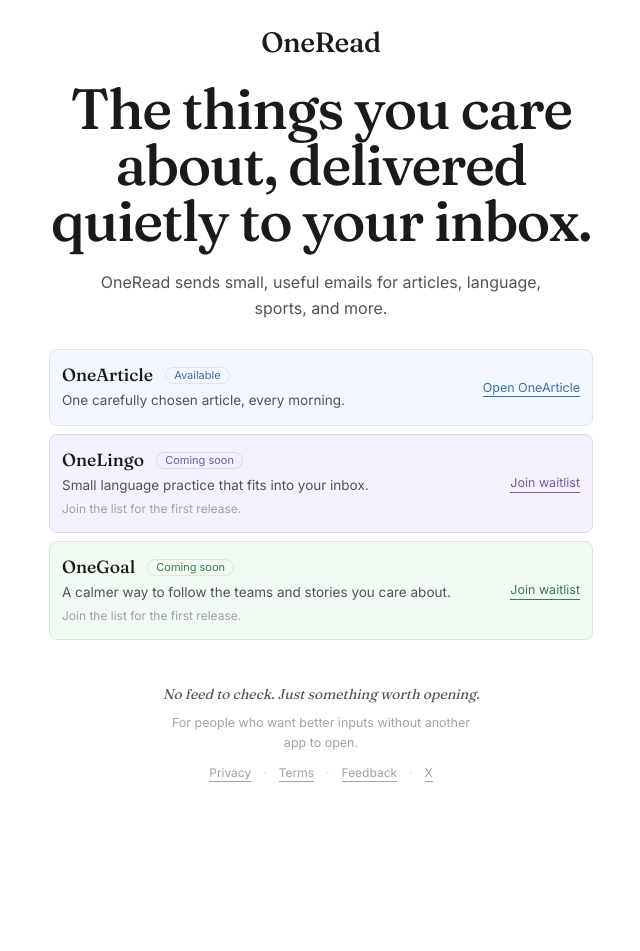
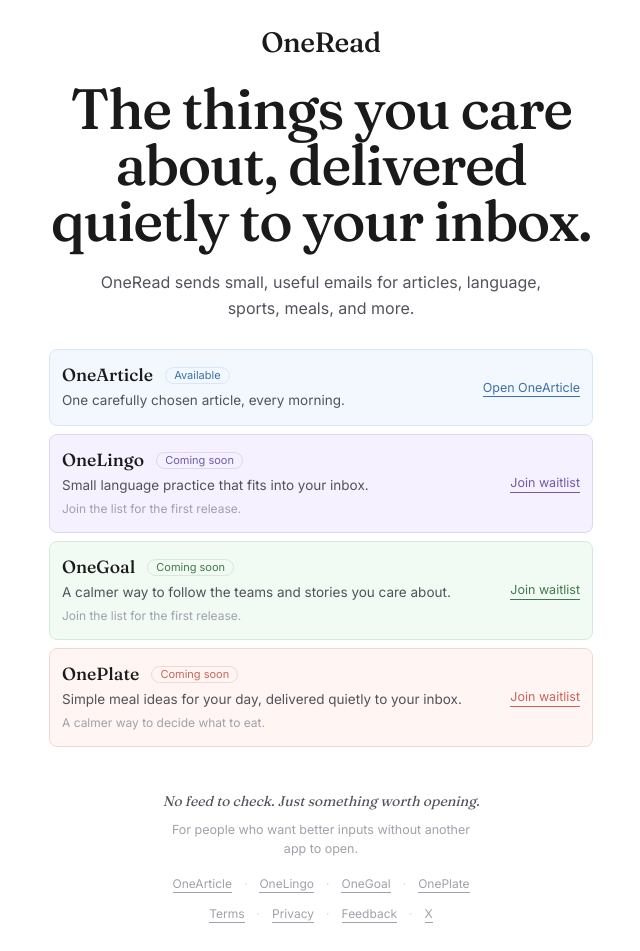
Before and after one commit to TerekliTahaBerk/one-read, a Next.js app: page / in a window 1280 px wide. Shown: the whole page, without its empty margins (319-959 px from the left). Before the commit the page ends 810 px from the top, so only its background shows below. Built offline with nearby package versions, Linux system fonts and the light colour scheme.

Commit message:
OnePlate

```diff
--- a/app/globals.css
+++ b/app/globals.css
@@ -5,6 +5,11 @@
 @layer base {
   :root {
     color-scheme: light;
+    --one-plate-bg: #FFF6F3;
+    --one-plate-accent: #C96457;
+    --one-plate-border: #F1D6D1;
+    --one-plate-surface: #FFEDEA;
+    --one-plate-hover: #FFE3DD;
   }
 
   html,
--- a/app/layout.tsx
+++ b/app/layout.tsx
@@ -20,7 +20,7 @@ const inter = Inter({
 export const metadata: Metadata = {
   title: "OneRead — Quiet daily emails for what you care about.",
   description:
-    "OneRead is a family of quiet daily emails for learning, reading, language, sports, and more. No app. No feed. No noise.",
+    "OneRead is a family of quiet daily emails for learning, reading, language, sports, meals, and more. No app. No feed. No noise.",
   openGraph: {
     title: "OneRead",
     description:
--- a/app/page.tsx
+++ b/app/page.tsx
@@ -33,6 +33,16 @@ const PRODUCTS = [
     href: WAITLIST_FORM_URL,
     external: true,
     theme: "goal",
+  },
+  {
+    name: "OnePlate",
+    description: "Simple meal ideas for your day, delivered quietly to your inbox.",
+    status: "Coming soon",
+    cta: "Join waitlist",
+    note: "A calmer way to decide what to eat.",
+    href: WAITLIST_FORM_URL,
+    external: true,
+    theme: "plate",
   },
 ] as const;
 
@@ -85,7 +95,7 @@ export default function HomePage() {
             "
           >
             OneRead sends small, useful emails for articles, language, sports,
-            and more.
+            meals, and more.
           </p>
 
           <div
@@ -105,6 +115,7 @@ export default function HomePage() {
       <Footer
         tagline="No feed to check. Just something worth opening."
         showManifesto
+        showProducts
       />
     </main>
   );
--- a/components/Footer.tsx
+++ b/components/Footer.tsx
@@ -13,7 +13,7 @@ type Props = {
   backLabel?: string;
   /** Show the small OneRead brand line (homepage). */
   showManifesto?: boolean;
-  /** Show the product links row: OneArticle · OneLingo · OneGoal (homepage). */
+  /** Show the product links row: OneArticle · OneLingo · OneGoal · OnePlate (homepage). */
   showProducts?: boolean;
 };
 
@@ -21,6 +21,7 @@ const PRODUCT_LINKS = [
   { label: "OneArticle", href: "/article", external: false },
   { label: "OneLingo", href: WAITLIST_FORM_URL, external: true },
   { label: "OneGoal", href: WAITLIST_FORM_URL, external: true },
+  { label: "OnePlate", href: WAITLIST_FORM_URL, external: true },
 ] as const;
 
 export function Footer({
@@ -49,7 +50,7 @@ export function Footer({
       {showProducts && (
         <nav
           aria-label="Products"
-          className="mt-4 flex items-center gap-3 text-[12px] text-fog font-sans"
+          className="mt-4 flex flex-wrap items-center justify-center gap-3 text-[12px] text-fog font-sans"
         >
           {PRODUCT_LINKS.map((p, i) => (
             <span key={p.label} className="flex items-center gap-3">
@@ -82,20 +83,20 @@ export function Footer({
 
       <nav
         aria-label="Footer"
-        className="mt-3 flex items-center gap-3 text-[12px] text-fog font-sans"
+        className="mt-3 flex flex-wrap items-center justify-center gap-3 text-[12px] text-fog font-sans"
       >
+        <Link
+          href="/terms"
+          className="link-underline transition-colors duration-200 hover:text-ink"
+        >
+          Terms
+        </Link>
+        <span aria-hidden="true" className="text-line-strong">·</span>
         <Link
           href="/privacy"
           className="link-underline transition-colors duration-200 hover:text-ink"
         >
           Privacy
-        </Link>
-        <span aria-hidden="true" className="text-line-strong">·</span>
-        <Link
-          href="/terms"
-          className="link-underline transition-colors duration-200 hover:text-ink"
-        >
-          Terms
         </Link>
         <span aria-hidden="true" className="text-line-strong">·</span>
         <a
--- a/components/OpeningLoader.tsx
+++ b/components/OpeningLoader.tsx
@@ -18,13 +18,14 @@ import { productThemes } from "@/lib/product-themes";
  * is ever typed or deleted — `One` stays fixed. Colors come straight from the
  * existing product theme tokens so the loader can't drift from the brand.
  */
-type ColorKey = "read" | "article" | "lingo" | "goal";
+type ColorKey = "read" | "article" | "lingo" | "goal" | "plate";
 
 const SEQUENCE: { suffix: string; color: ColorKey }[] = [
   { suffix: "Read", color: "read" },
   { suffix: "Article", color: "article" },
   { suffix: "Lingo", color: "lingo" },
   { suffix: "Goal", color: "goal" },
+  { suffix: "Plate", color: "plate" },
 ];
 
 const SUFFIX_COLORS: Record<ColorKey, string> = {
@@ -33,6 +34,7 @@ const SUFFIX_COLORS: Record<ColorKey, string> = {
   article: productThemes.article.accent,
   lingo: productThemes.lingo.accent,
   goal: productThemes.goal.accent,
+  plate: productThemes.plate.accent,
 };
 
 /** Only these public, top-of-funnel pages get the opening animation. */
@@ -45,10 +47,10 @@ const PUBLIC_PATHS = new Set([
 
 const SESSION_KEY = "oneread-opening-loader-shown";
 
-/* Timing (ms) — tuned to land the whole sequence around ~4.5s. */
-const TYPE_MS = 70;
-const DELETE_MS = 45;
-const PAUSE_MS = 450;
+/* Timing (ms) — tuned to keep the five-name sequence under ~5s. */
+const TYPE_MS = 62;
+const DELETE_MS = 38;
+const PAUSE_MS = 360;
 const FINAL_HOLD_MS = 750;
 const FADE_MS = 600;
 const REDUCED_HOLD_MS = 650;
--- a/lib/options.ts
+++ b/lib/options.ts
@@ -42,8 +42,8 @@ export type BillingInterval = (typeof BILLING_INTERVALS)[number];
 
 /**
  * External Tally waitlist form for not-yet-launched products (OneLingo,
- * OneGoal). Frontend-only — no waitlist backend. Swap this URL when each
- * product gets its own form.
+ * OneGoal, OnePlate). Frontend-only — no waitlist backend. Swap this URL when
+ * each product gets its own form.
  */
 export const WAITLIST_FORM_URL = "https://tally.so/r/WOZWLe";
 
--- a/lib/product-themes.ts
+++ b/lib/product-themes.ts
@@ -32,6 +32,15 @@ export const productThemes = {
     surface: "#E7F5EA",
     mutedText: "#6B6B6B",
   },
+  plate: {
+    name: "OnePlate",
+    background: "#FFF6F3",
+    accent: "#C96457",
+    border: "#F1D6D1",
+    surface: "#FFEDEA",
+    hover: "#FFE3DD",
+    mutedText: "#6B6B6B",
+  },
 } as const;
 
 export type ProductThemeKey = keyof typeof productThemes;
```
